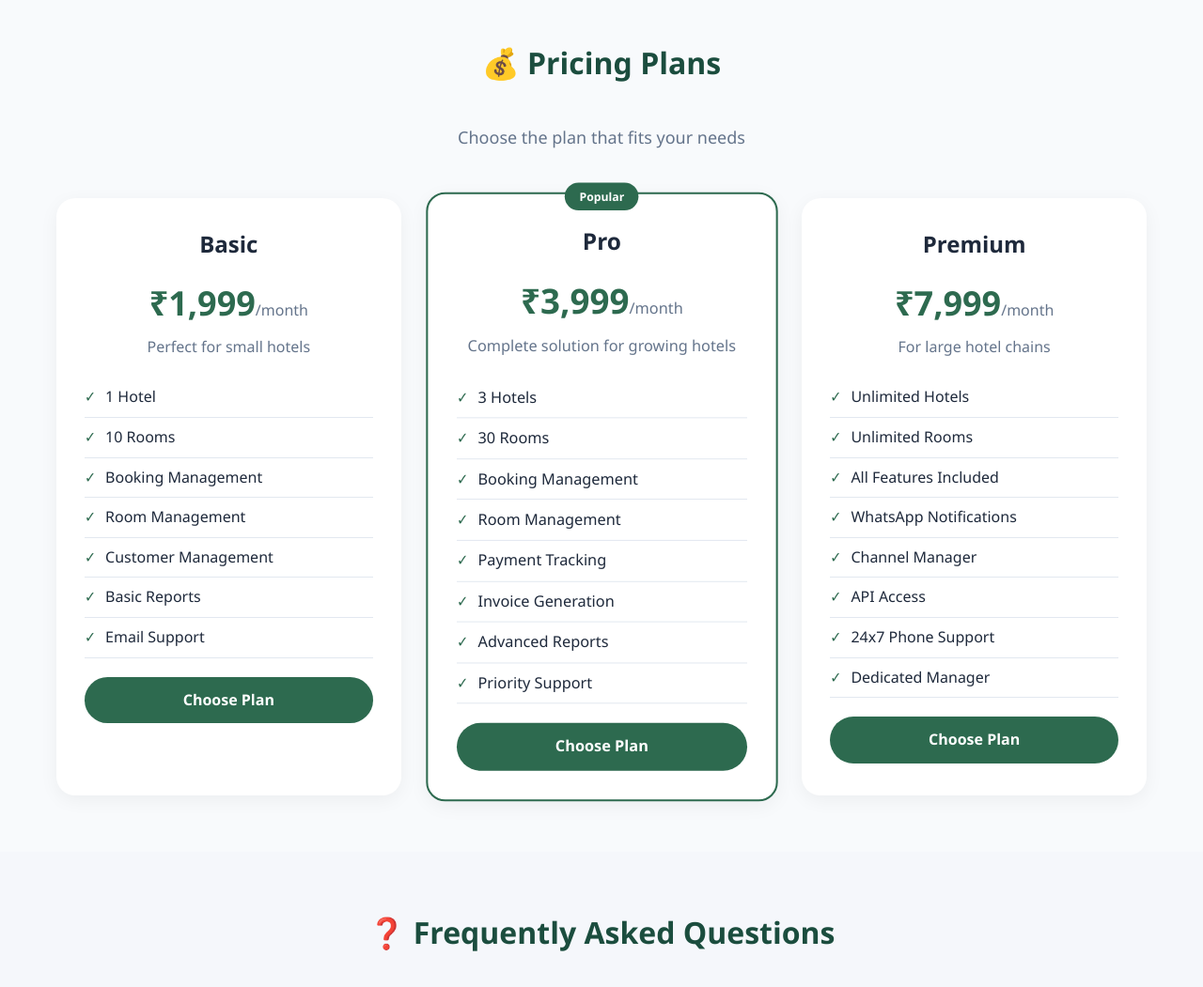
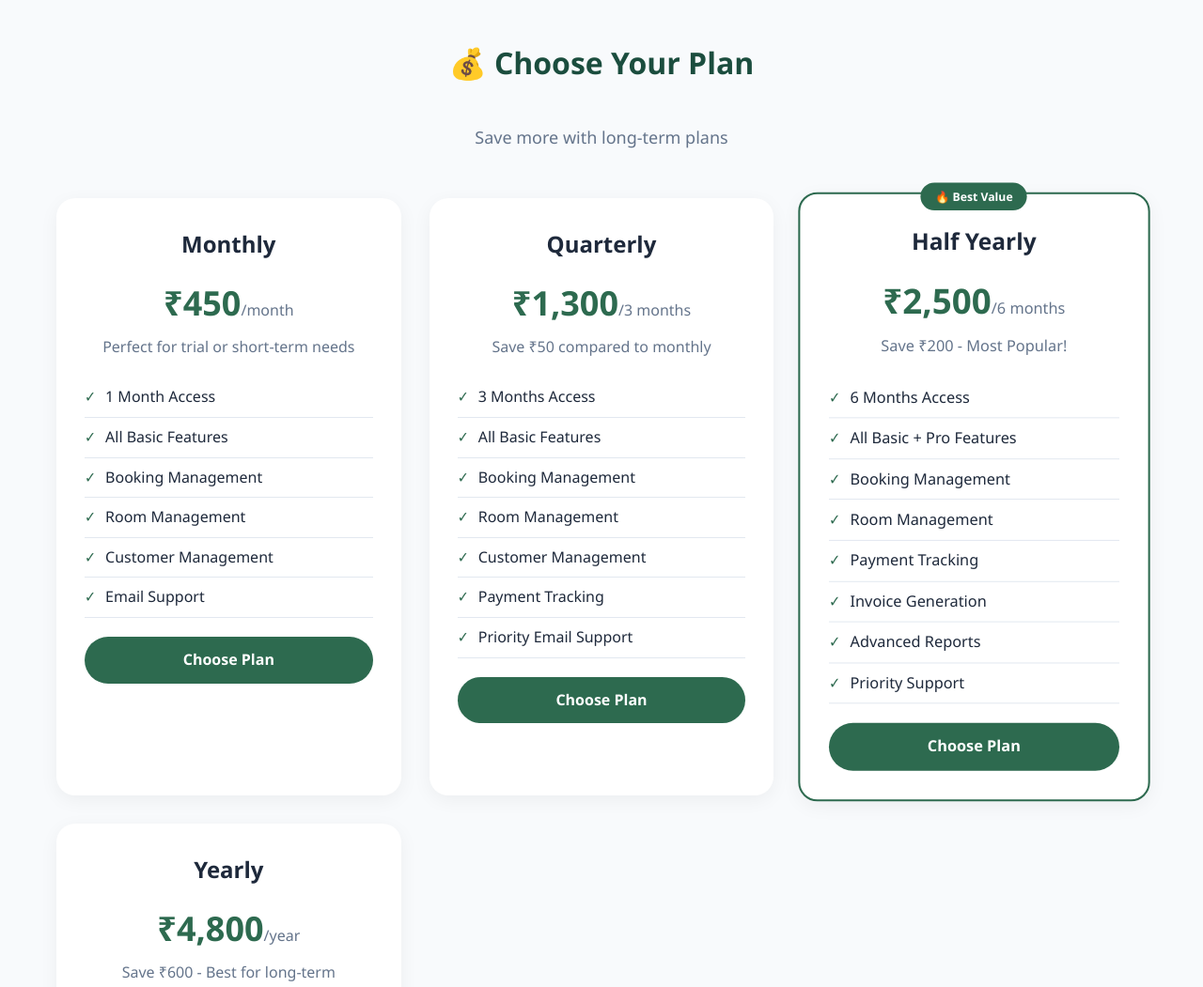
Before and after one commit to hazrulremo/hotel-booking-landing, a plain HTML site: page index.html in a window 1280 px wide. Shown: the part 1540-2591 px from the top of the page at 94% size. Drawn offline with Linux system fonts and the light colour scheme.

Commit message:
Update index.html

```diff
--- a/index.html
+++ b/index.html
@@ -188,7 +188,7 @@
         /* Pricing Cards */
         .pricing-grid {
     display: grid;
-            grid-template-columns: repeat(auto-fit, minmax(300px, 1fr));
+    grid-template-columns: repeat(auto-fit, minmax(280px, 1fr));
     gap: 30px;
     margin-top: 30px;
 }
@@ -517,32 +517,52 @@
     <!-- Pricing Section -->
 <section id="pricing" class="section" style="background: #f8fafc;">
     <div class="container">
-            <h2 class="section-title">💰 Pricing Plans</h2>
-            <p class="section-subtitle">Choose the plan that fits your needs</p>
+        <h2 class="section-title">💰 Choose Your Plan</h2>
+        <p class="section-subtitle">Save more with long-term plans</p>
         <div class="pricing-grid">
+
+            <!-- Plan 1: 1 Month -->
             <div class="pricing-card">
-                    <h3>Basic</h3>
-                    <div class="price">₹1,999<span>/month</span></div>
-                    <div class="price-desc">Perfect for small hotels</div>
+                <h3>Monthly</h3>
+                <div class="price">₹450<span>/month</span></div>
+                <div class="price-desc">Perfect for trial or short-term needs</div>
                 <ul class="features-list">
-                        <li>1 Hotel</li>
-                        <li>10 Rooms</li>
+                    <li>1 Month Access</li>
+                    <li>All Basic Features</li>
                     <li>Booking Management</li>
                     <li>Room Management</li>
                     <li>Customer Management</li>
-                        <li>Basic Reports</li>
                     <li>Email Support</li>
                 </ul>
                 <a href="#contact" class="btn btn-primary" style="width: 100%;">Choose Plan</a>
             </div>
+
+            <!-- Plan 2: 3 Months -->
+            <div class="pricing-card">
+                <h3>Quarterly</h3>
+                <div class="price">₹1,300<span>/3 months</span></div>
+                <div class="price-desc">Save ₹50 compared to monthly</div>
+                <ul class="features-list">
+                    <li>3 Months Access</li>
+                    <li>All Basic Features</li>
+                    <li>Booking Management</li>
+                    <li>Room Management</li>
+                    <li>Customer Management</li>
+                    <li>Payment Tracking</li>
+                    <li>Priority Email Support</li>
+                </ul>
+                <a href="#contact" class="btn btn-primary" style="width: 100%;">Choose Plan</a>
+            </div>
+
+            <!-- Plan 3: 6 Months (Popular) -->
             <div class="pricing-card popular">
-                    <div class="popular-badge">Popular</div>
-                    <h3>Pro</h3>
-                    <div class="price">₹3,999<span>/month</span></div>
-                    <div class="price-desc">Complete solution for growing hotels</div>
+                <div class="popular-badge">🔥 Best Value</div>
+                <h3>Half Yearly</h3>
+                <div class="price">₹2,500<span>/6 months</span></div>
+                <div class="price-desc">Save ₹200 - Most Popular!</div>
                 <ul class="features-list">
-                        <li>3 Hotels</li>
-                        <li>30 Rooms</li>
+                    <li>6 Months Access</li>
+                    <li>All Basic + Pro Features</li>
                     <li>Booking Management</li>
                     <li>Room Management</li>
                     <li>Payment Tracking</li>
@@ -552,25 +572,69 @@
                 </ul>
                 <a href="#contact" class="btn btn-primary" style="width: 100%;">Choose Plan</a>
             </div>
+
+            <!-- Plan 4: 12 Months -->
             <div class="pricing-card">
-                    <h3>Premium</h3>
-                    <div class="price">₹7,999<span>/month</span></div>
-                    <div class="price-desc">For large hotel chains</div>
+                <h3>Yearly</h3>
+                <div class="price">₹4,800<span>/year</span></div>
+                <div class="price-desc">Save ₹600 - Best for long-term</div>
                 <ul class="features-list">
-                        <li>Unlimited Hotels</li>
-                        <li>Unlimited Rooms</li>
-                        <li>All Features Included</li>
+                    <li>12 Months Access</li>
+                    <li>All Premium Features</li>
+                    <li>Booking Management</li>
+                    <li>Room Management</li>
+                    <li>Payment Tracking</li>
+                    <li>Invoice Generation</li>
+                    <li>Advanced Reports</li>
                     <li>WhatsApp Notifications</li>
-                        <li>Channel Manager</li>
-                        <li>API Access</li>
                     <li>24x7 Phone Support</li>
                     <li>Dedicated Manager</li>
                 </ul>
                 <a href="#contact" class="btn btn-primary" style="width: 100%;">Choose Plan</a>
             </div>
+
         </div>
     </div>
 </section>
+
+<!-- Plan Comparison Table -->
+<div class="content-card" style="margin-top: 40px; overflow-x: auto;">
+    <h2 style="text-align: center;">📊 Plan Comparison</h2>
+    <table style="width: 100%; border-collapse: collapse; margin-top: 20px;">
+        <thead>
+            <tr style="background: #2d6a4f; color: white;">
+                <th style="padding: 12px; text-align: left;">Feature</th>
+                <th style="padding: 12px; text-align: center;">Monthly</th>
+                <th style="padding: 12px; text-align: center;">Quarterly</th>
+                <th style="padding: 12px; text-align: center;">Half Yearly</th>
+                <th style="padding: 12px; text-align: center;">Yearly</th>
+            </tr>
+        </thead>
+        <tbody>
+            <tr style="border-bottom: 1px solid #e2e8f0;">
+                <td style="padding: 10px;">Price</td>
+                <td style="padding: 10px; text-align: center;">₹450</td>
+                <td style="padding: 10px; text-align: center;">₹1,300</td>
+                <td style="padding: 10px; text-align: center;">₹2,500</td>
+                <td style="padding: 10px; text-align: center;">₹4,800</td>
+            </tr>
+            <tr style="border-bottom: 1px solid #e2e8f0;">
+                <td style="padding: 10px;">Per Month Cost</td>
+                <td style="padding: 10px; text-align: center;">₹450</td>
+                <td style="padding: 10px; text-align: center;">₹433</td>
+                <td style="padding: 10px; text-align: center;">₹417</td>
+                <td style="padding: 10px; text-align: center;">₹400</td>
+            </tr>
+            <tr style="border-bottom: 1px solid #e2e8f0;">
+                <td style="padding: 10px;">Total Savings</td>
+                <td style="padding: 10px; text-align: center;">-</td>
+                <td style="padding: 10px; text-align: center;">₹50</td>
+                <td style="padding: 10px; text-align: center;">₹200</td>
+                <td style="padding: 10px; text-align: center;">₹600</td>
+            </tr>
+        </tbody>
+    </table>
+</div>
 
     <!-- FAQ Section -->
     <section id="faq" class="section">
```
Lines whose indentation alone changed are shown as unchanged.
